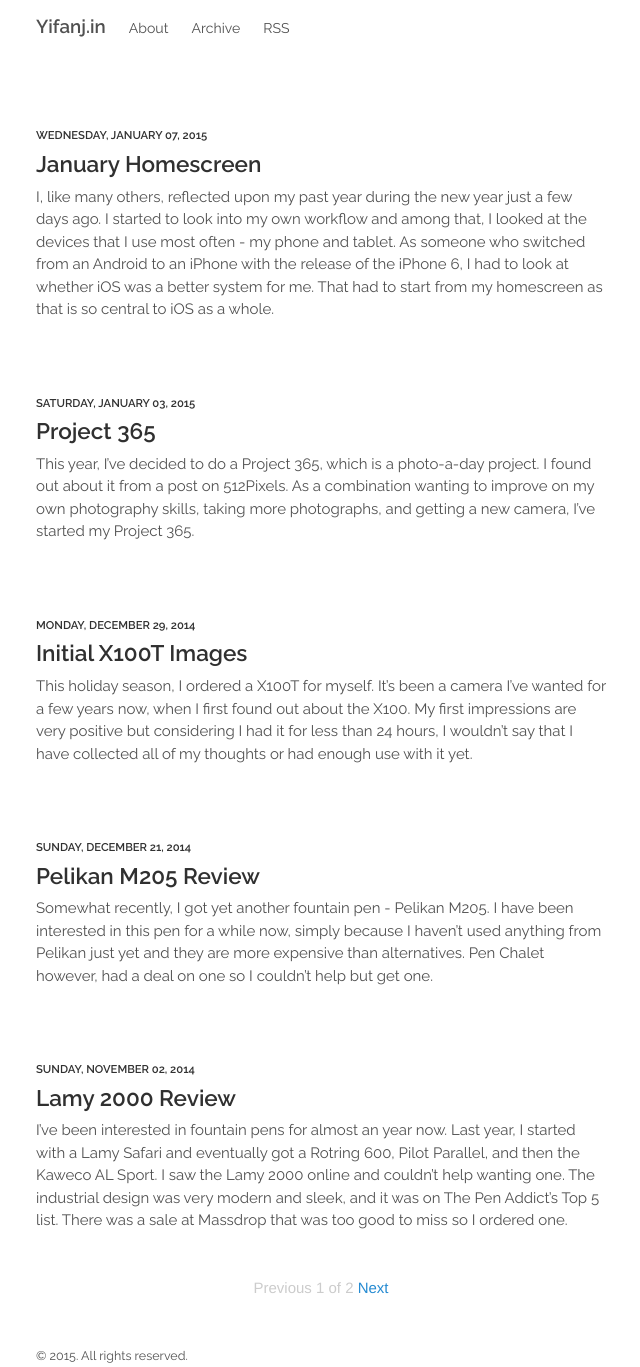
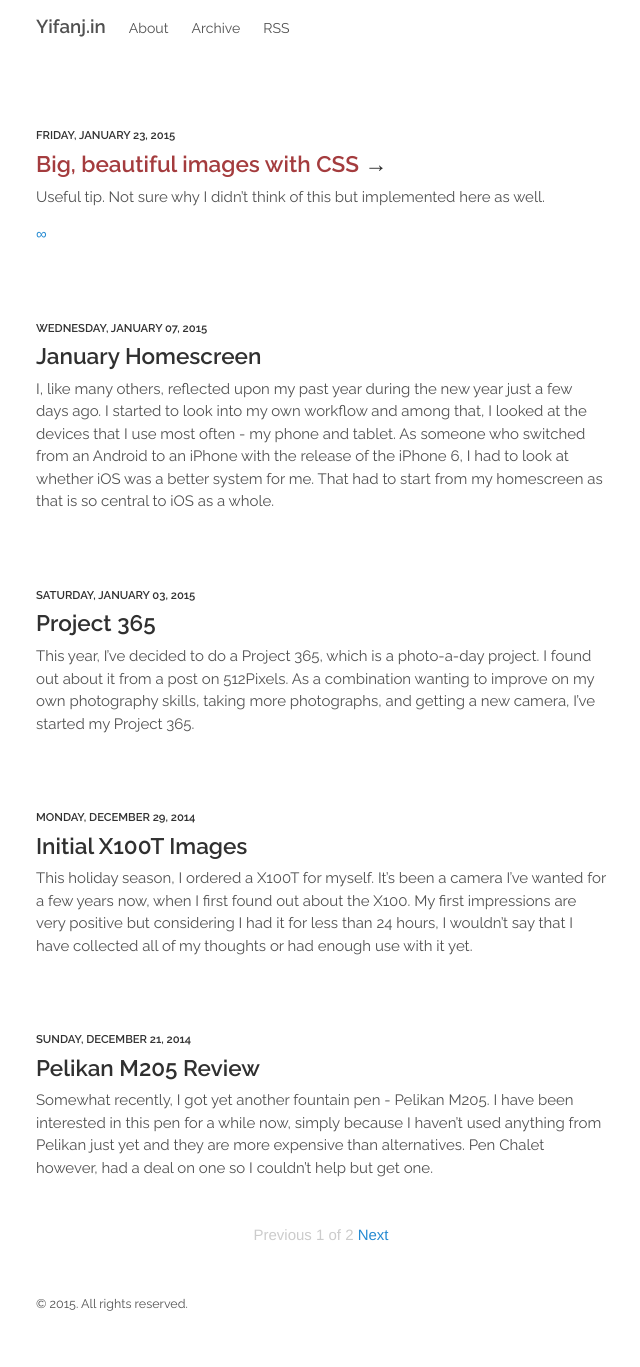
Before and after one commit to tr4656/tr4656.github.io, a Jekyll site: the page built from index.html, in a window 1280 px wide. Shown: the whole page, without its empty margins (319-959 px from the left). Built offline with Jekyll 4.4.1, drawn with Linux system fonts in a browser that asks for light colours; nearby versions of some CDN libraries; the list of posts is cut into pages by our own code; after the commit the page ends 1314 px from its top, so only the background shows below that.

Commit message:
Post Big, Beautiful Images with CSS

```diff
--- a/_posts/2014-11-02-lamy-2000-review.markdown
+++ b/_posts/2014-11-02-lamy-2000-review.markdown
@@ -19,7 +19,7 @@ The Lamy 2000 itself has a sleek uniboxy. Only the grip and the ink window is re
 
 The cap of the pen feels pretty much the same as the much of the body in material and feel. When capped, it blends in fairly well with the body. In stays on with a couple of metal hooks that are on the body that are visible when uncapped. There is a clip on the cap that feels very "springy". Regardless, it clips onto things just fine.
 
-![](https://s3.amazonaws.com/yifanj.in/DSC_8853.jpg)
+_![](https://s3.amazonaws.com/yifanj.in/DSC_8853.jpg)_
 
 The grip of the pen is that silver section near the nib. It feels much like a semi-knurled aluminum section. I say semi-knurled there are verticle lines that allow you hate a good grip onto the pen. It feels comfortable enough to write with, even for extended periods of time. Ideally, I wish the grip would be slighly higher, as I don't hold my pen that close to the tip. Also, since the grip is made of slight vertical grooves, ink tends to get stuck when refilling so you have to clean it afterwards.
 
--- /dev/null
+++ b/_posts/2015-01-23-big-beautiful-images-with-css.markdown
@@ -0,0 +1,8 @@
+---
+layout: post
+title: "Big, beautiful images with CSS"
+date: '2015-01-23 12:41:29'
+link: http://audaciousfox.com/2015/01/19/beautiful-images-with-css.html
+---
+
+Useful tip. Not sure why I didn't think of this but implemented here as well.
--- a/index.html
+++ b/index.html
@@ -11,8 +11,9 @@ title: Home
   {% capture thedate %}{{currentdate}}{% endcapture %}
   {% endif %}
   <article class="post-preview">
-    <h2 class="post-title"><a href="{% if post.link %}{{ post.link }}{% else %}{{ post.url }}{% endif %}">{{ post.title }}</a>{% if post.link %}<span class="permalink"><a href="{{ post.url | prepend: site.url }}"></a></span>{% endif %}</h2>
+    <h2 class="post-title"><a href="{% if post.link %}{{ post.link }}{% else %}{{ post.url }}{% endif %}" {% if post.link %}class="link"{% endif %}>{{ post.title }}</a>{% if post.link %} →{% endif %}</h2>
     {% if post.link %}{{ post.content }}{% else %}{{ post.excerpt | strip_html }}{% endif %}
+    {% if post.link %}<span class="permalink"><a href="{{ post.url | prepend: site.url }}">∞</a></span>{% endif %}
   </article>
 </section>
 {% endfor %}
--- a/public/css/poole.css
+++ b/public/css/poole.css
@@ -429,3 +429,7 @@ a.pagination-item:hover {
   margin-top: 0.5rem;
   text-transform: uppercase
 }
+/* Links */
+.link {
+  color: #a43c3e !important;
+}
```
